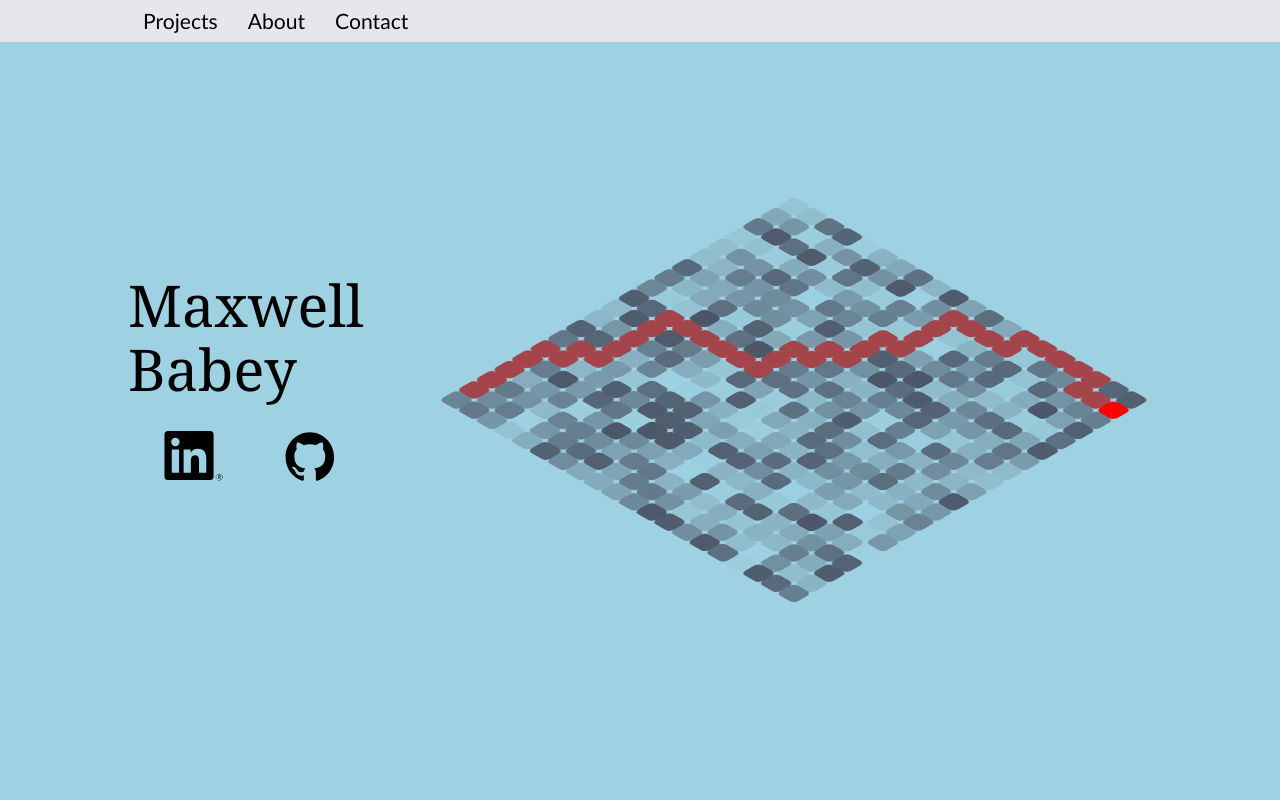
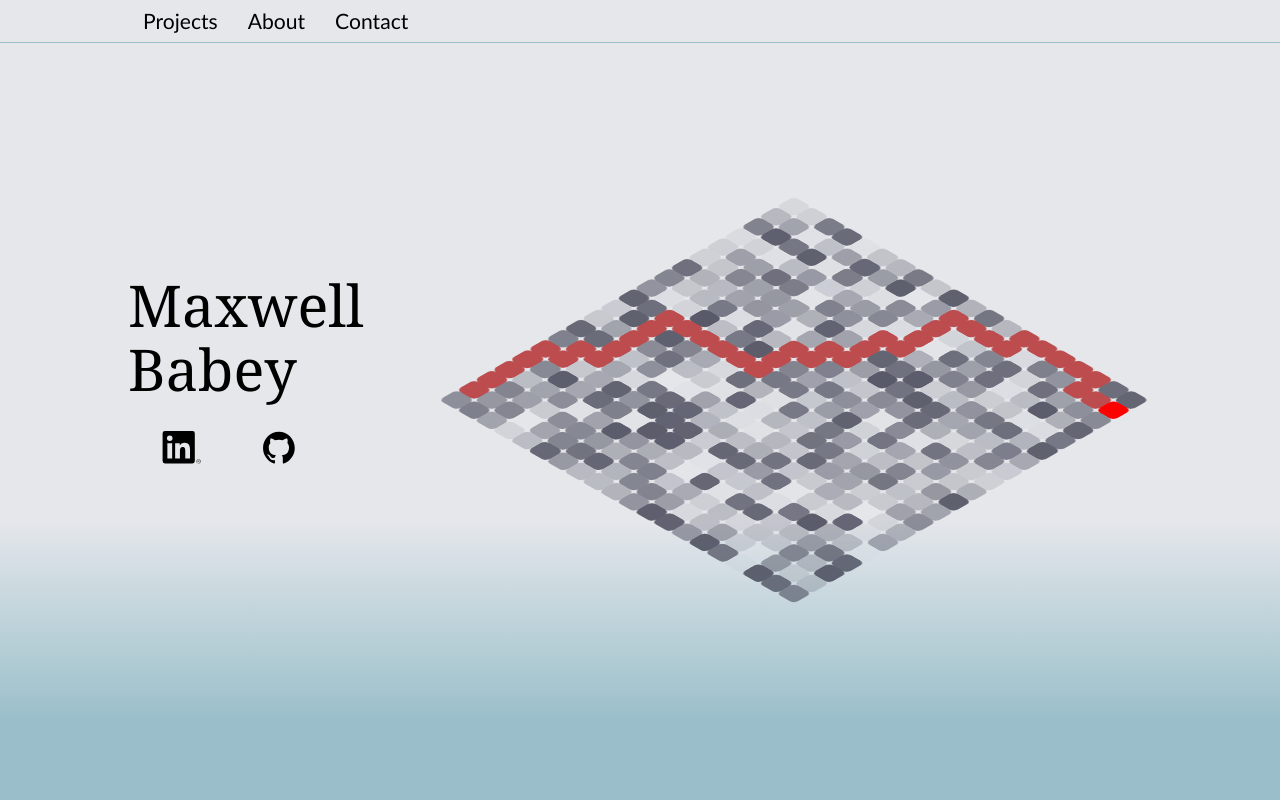
Before and after one commit to mbabey/personal-site, a React (Create React App) app in the folder front-end/: page / in a window 1280 px wide. Shown: the top 800 px of the page. Built offline with nearby package versions, Linux system fonts and the light colour scheme.

Commit message:
Add background gradient to top to make it less boring. Shrink socials buttons. Add border to bottom of nav. Update nav hover underline colours

```diff
--- a/front-end/src/styles/contact.css
+++ b/front-end/src/styles/contact.css
@@ -3,6 +3,10 @@
   color: #fff;
   height: 100vh;
   padding-top: 75px;
+}
+
+#contact h2.title::after {
+  background-color: #fff;
 }
 
 #contact p {
--- a/front-end/src/styles/nav.css
+++ b/front-end/src/styles/nav.css
@@ -8,6 +8,7 @@
   width: 100%;
   background-color: var(--col-grey-lt);
   animation: 1s ease fadeInLate;
+  border-bottom: 1px solid var(--col-blue-lt);
 }
 
 #nav ul {
@@ -31,9 +32,9 @@
   bottom: 0;
   left: 50%;
   transform: translatex(-50%);
-  height: 2px;
+  height: 3px;
   width: 0;
-  background-color: #000;
+  background-color: var(--col-grey-drk);
   transition: width 0.5s cubic-bezier(0.10, 0.20, 0.30, 1);
 }
 
--- a/front-end/src/styles/top.css
+++ b/front-end/src/styles/top.css
@@ -1,7 +1,8 @@
 #top {
   height: 100vh;
   min-height: 560px;
-  background-color: var(--col-blue-lt-2);
+  background: var(--col-grey-lt);
+  background: linear-gradient(180deg, var(--col-grey-lt) 65%, var(--col-blue-lt) 90%, var(--col-blue-lt) 100%);
 }
 
 #top .width-wrapper {
@@ -29,7 +30,7 @@
   bottom: -10%;
   height: 5px;
   width: 0%;
-  background-color: #000;
+  background-color: var(--col-grey-med);
   animation: 1s ease 2s expandAndShrink;
 }
 
@@ -49,11 +50,11 @@
 }
 
 #top .socials a:nth-child(1) {
-  width: 64px;
+  width: 42px;
 }
 
 #top .socials a:nth-child(2) {
-  width: 52px;
+  width: 34px;
 }
 
 #top .socials img {
```
